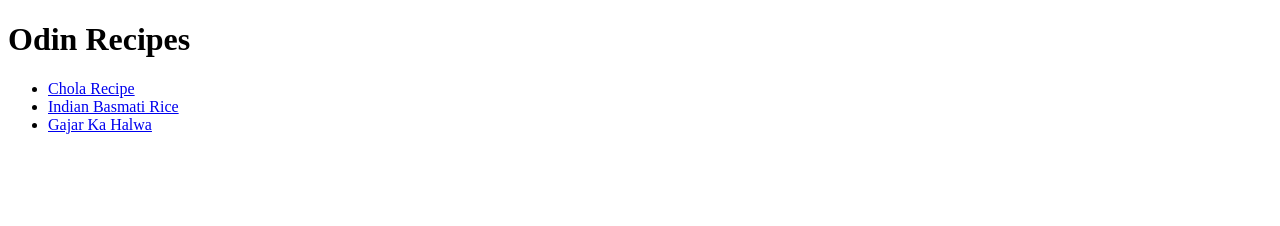
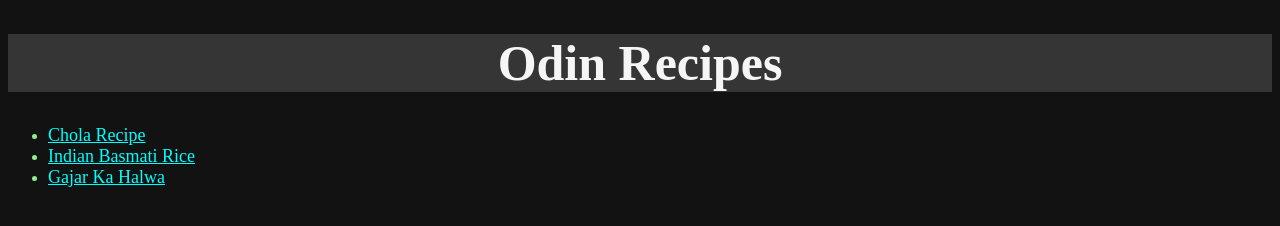
Before and after one commit to Kunal-Rathour/odin-recipes, a plain HTML site: page index.html in a window 1280 px wide. Drawn offline with Linux system fonts and the light colour scheme.

Commit message:
Added basic css to the webpage

```diff
--- a/index.html
+++ b/index.html
@@ -3,13 +3,16 @@
     <head>
         <title>Odin Recipes</title>
         <meta charset="UTF-8">
+        <link rel="stylesheet" href="style.css">
     </head>
     <body>
-        <h1>Odin Recipes</h1>
-        <ul>
+        <h1 >Odin Recipes</h1>
+        <div class="recipe-list">
+        <ul class="list">
         <li><a href="recipes/chola.html" target="_blank" rel="noreferrer">Chola Recipe</a></li>
         <li><a href="recipes/basmati_rice.html" target="_blank" rel="noreferrer">Indian Basmati Rice</a></li>
         <li><a href="recipes/gajar_halwa.html" target="_blank" rel="norefferer">Gajar Ka Halwa</a></li>
     </ul>
+</div>
     </body>
 </html>
--- /dev/null
+++ b/recipes/style.css
@@ -0,0 +1,15 @@
+*{
+    background-color: blanchedalmond;
+    color:darkblue;
+}
+h1{
+    text-align: center;
+    color:black;
+    background-color:thistle;
+}
+img{
+    height: auto;
+    width: 200px;
+    margin: 0 auto;
+    padding: 20px;
+}
--- /dev/null
+++ b/style.css
@@ -0,0 +1,17 @@
+*{
+    background-color: #121212;
+}
+h1{
+    text-align: center;
+    color:whitesmoke;
+    background-color: rgb(53, 53, 53);
+    font-size: 50px;
+}
+div{
+    color: lightgreen;
+}
+
+a{
+    color: aqua;
+    font-size: large;
+}
```
Also changed, not shown: recipes/basmati_rice.html (+1 -0 lines), recipes/chola.html (+1 -0 lines), recipes/gajar_halwa.html (+1 -0 lines).
